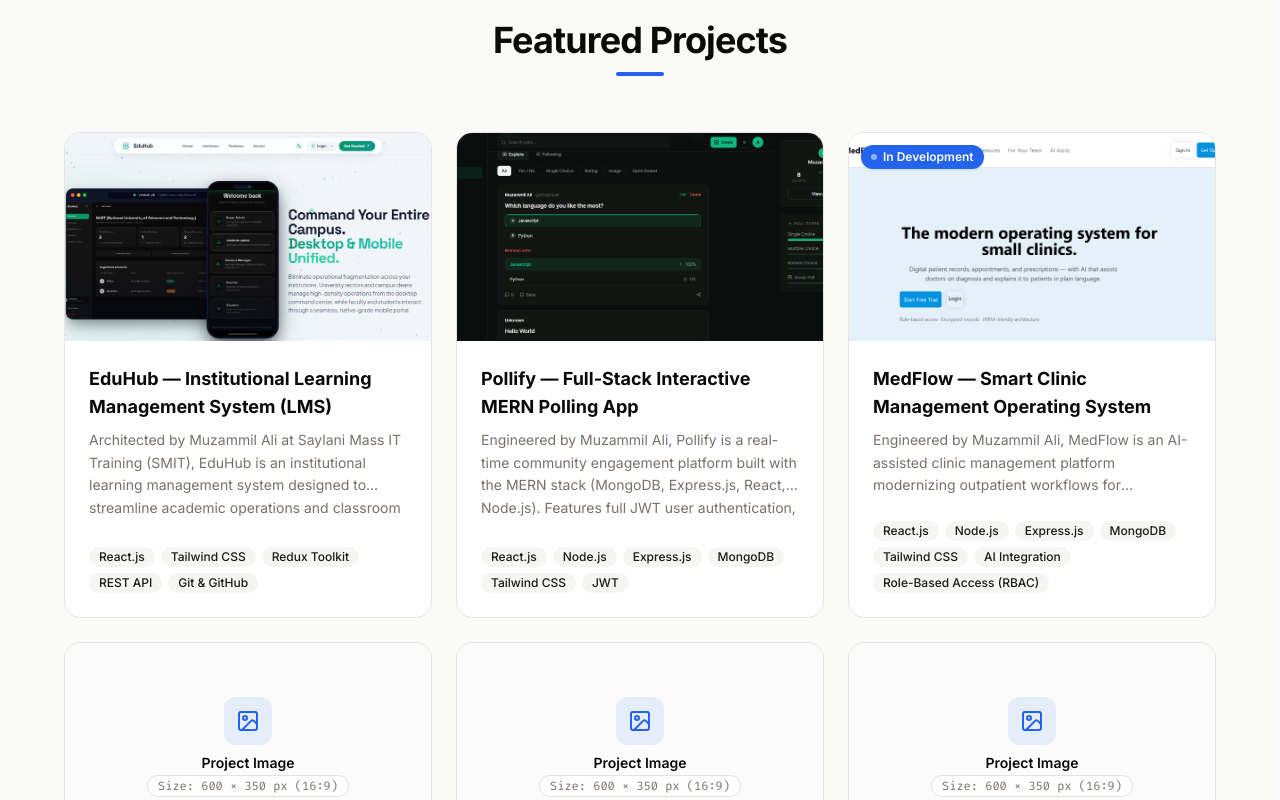
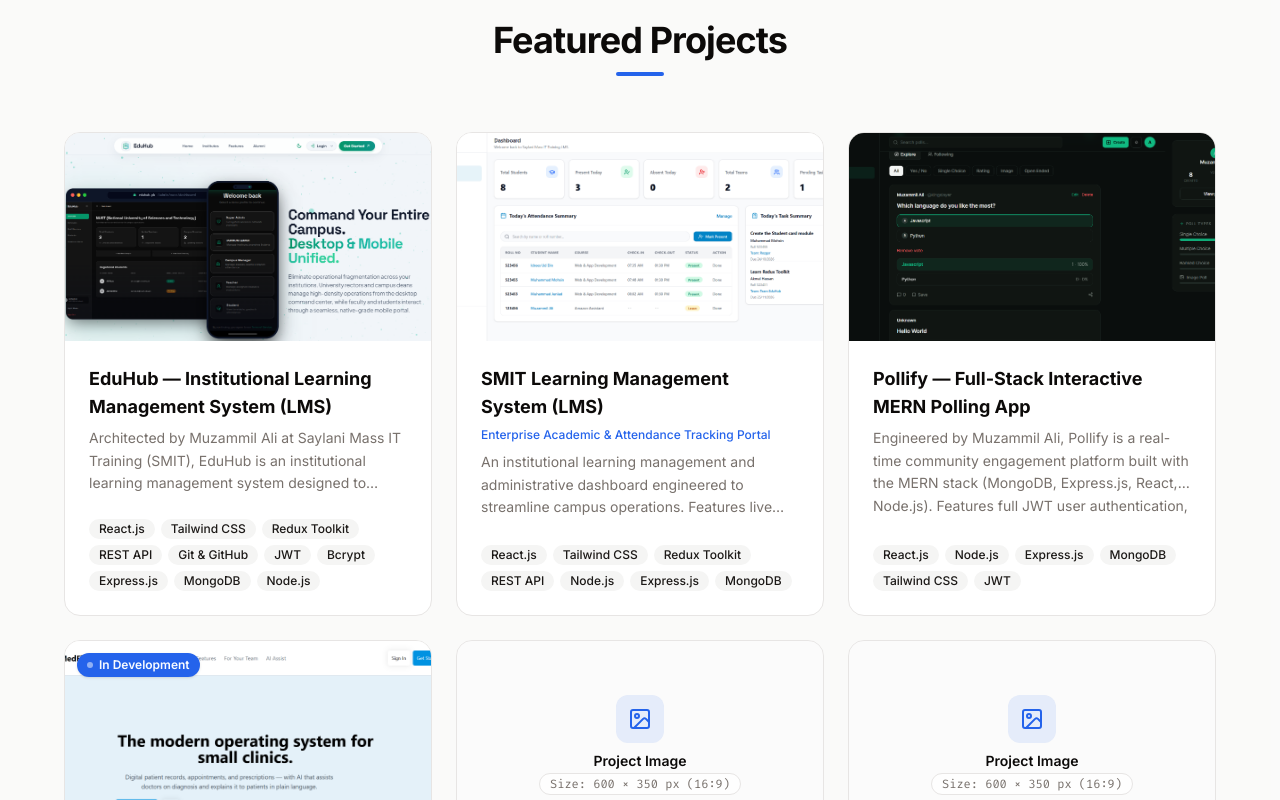
Before and after one commit to alimuzmmil294-coder/muzammilali, a React (Vite) app: page / in a window 1280 px wide. Shown: the part 3580-4380 px from the top of the page. Built offline with nearby package versions, Linux system fonts and the light colour scheme.

Commit message:
added smit lms project

```diff
--- a/src/components/Projects.jsx
+++ b/src/components/Projects.jsx
@@ -70,9 +70,14 @@
 
           {/* Details Body */}
           <div className="flex flex-col flex-grow p-4 sm:p-5 md:p-6">
-            <h3 className="font-bold text-base sm:text-lg text-foreground mb-2 group-hover:text-primary transition-colors duration-200 line-clamp-2">
+            <h3 className="font-bold text-base sm:text-lg text-foreground mb-1.5 group-hover:text-primary transition-colors duration-200 line-clamp-2">
               {project.title}
             </h3>
+            {project.subtitle && (
+              <p className="text-xs font-medium text-primary mb-2 line-clamp-1">
+                {project.subtitle}
+              </p>
+            )}
             <p className="text-muted-foreground text-xs sm:text-sm mb-4 flex-grow leading-relaxed line-clamp-3">
               {project.description}
             </p>
--- a/src/data/portfolioData.js
+++ b/src/data/portfolioData.js
@@ -184,13 +184,36 @@
     description:
       "Architected by Muzammil Ali at Saylani Mass IT Training (SMIT), EduHub is an institutional learning management system designed to streamline academic operations and classroom collaboration. Built with a scalable React and Tailwind CSS frontend architecture, it provides role-based portals for students, instructors, and administrators to seamlessly manage course enrollments, lecture materials, assignments, attendance tracking, and academic performance analytics.",
     image: "/assets/eduhub.png",
-    projectLink: "https://eduhub-demo.com",
+    projectLink: "https://edu-hub-0.vercel.app/",
     technologies: [
       "React.js",
       "Tailwind CSS",
       "Redux Toolkit",
       "REST API",
       "Git & GitHub",
+      "JWT",
+      "Bcrypt",
+      "Express.js",
+      "MongoDB",
+      "Node.js",
+    ],
+  },
+  // SMIT LMS
+  {
+    title: "SMIT Learning Management System (LMS)",
+    subtitle: "Enterprise Academic & Attendance Tracking Portal",
+    description:
+      "An institutional learning management and administrative dashboard engineered to streamline campus operations. Features live student and teacher metric tracking, dynamic attendance logging with automated check-in and checkout timestamps, task management workflows, and dedicated course and team administration modules.",
+    image: "/assets/smit-lms-dashboard.png",
+    projectLink: "https://smit-lms-h8sn.vercel.app/",
+    technologies: [
+      "React.js",
+      "Tailwind CSS",
+      "Redux Toolkit",
+      "REST API",
+      "Node.js",
+      "Express.js",
+      "MongoDB",
     ],
   },
 
```
Also changed, not shown: public/assets/smit-lms-dashboard.png (added), 6 other files (tests, documents, lock files or other folders).
